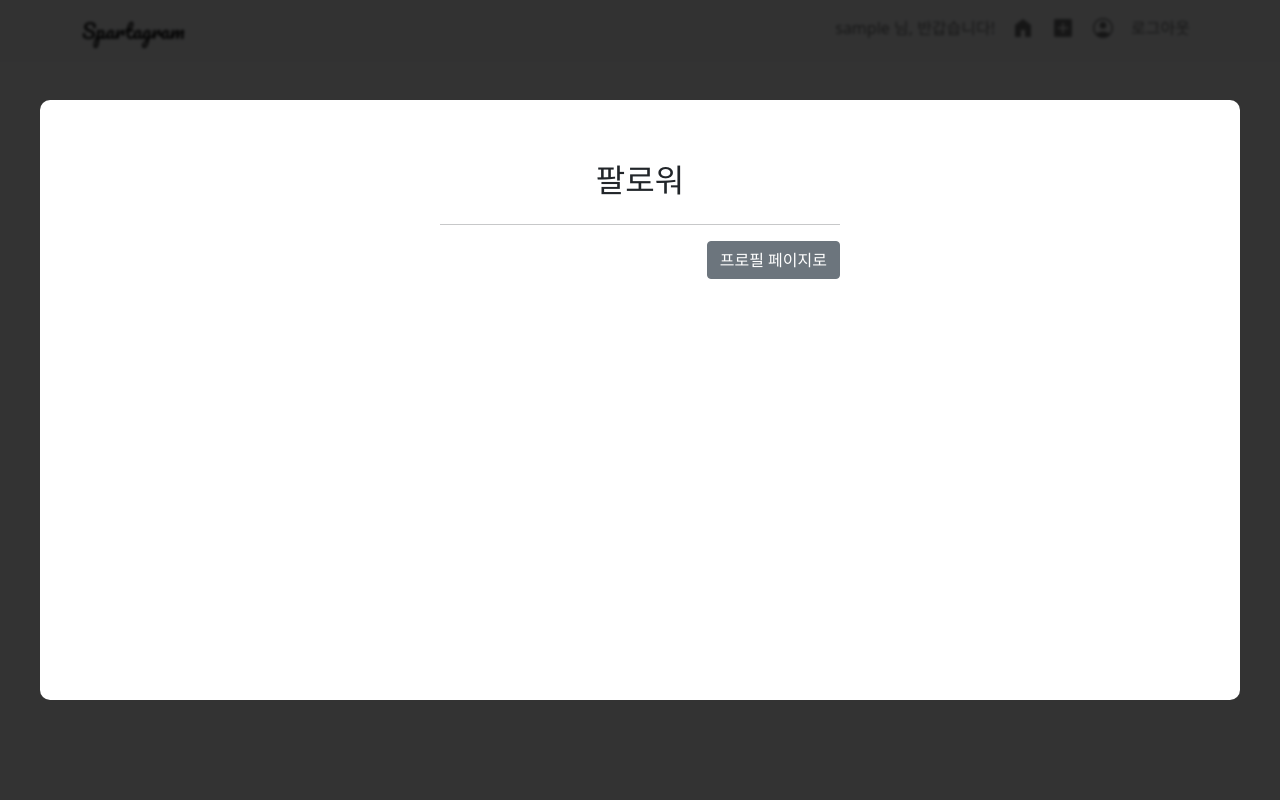
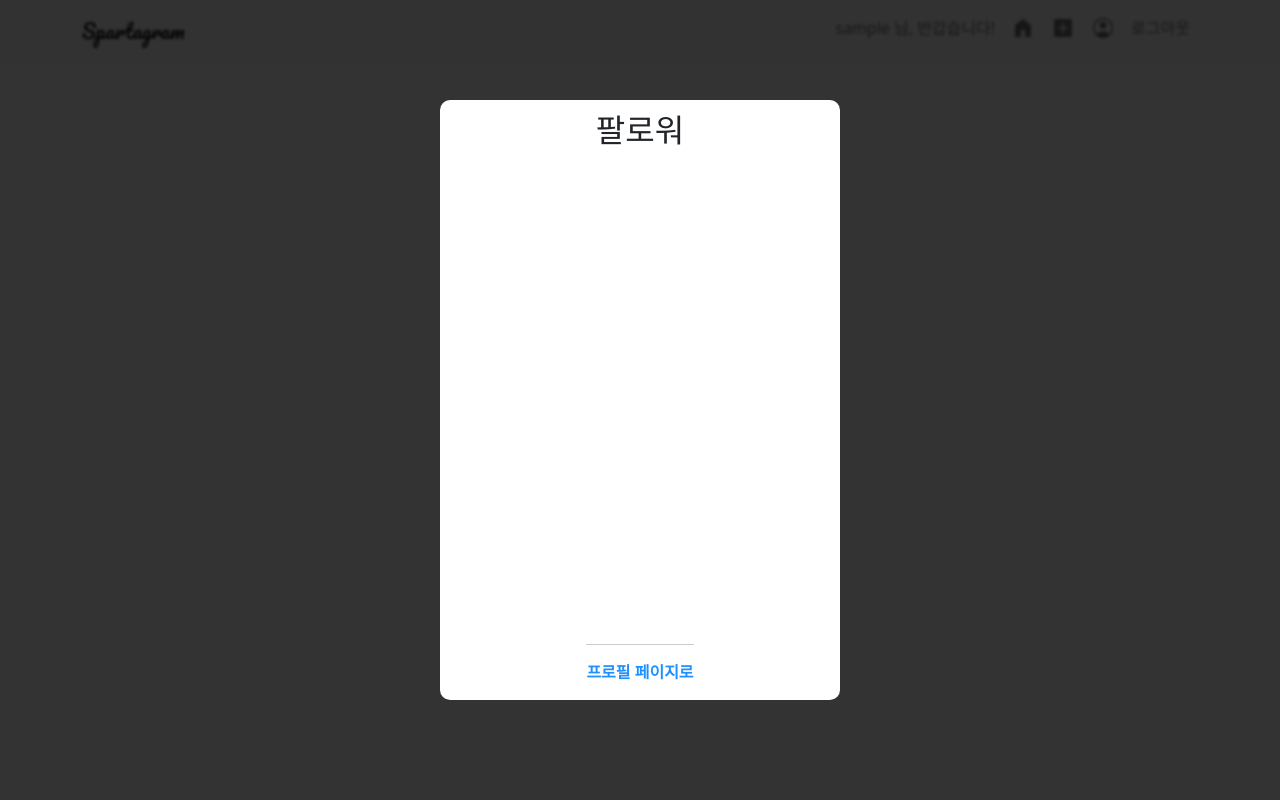
Before and after one commit to jihyun-cho-0/spartagram, a Django app: page /user/profile/followee/1/ in a window 1280 px wide. Run offline with Django 4.2, Linux system fonts and the light colour scheme; the visitor is signed in with stand-in values (Sample User, id 1); data comes from the database, SQL or seed files in the repository; parts of the project's set-up code (start-up, migrations or seed data) failed here and were passed over; some libraries are stand-ins or nearby versions.

Commit message:
팔로우 ui 수정

```diff
--- a/templates/base.html
+++ b/templates/base.html
@@ -44,7 +44,7 @@
     {% block signupcss %}{% endblock signupcss %}
     {% block homecss %}{% endblock homecss %}
     {% block feededitcss %}{% endblock feededitcss %}
-
+    {% block followcss %}{% endblock followcss %}
 
     <!-- 요기에 구글 머티리얼 아이콘 -->
     <link
--- a/templates/user/followee_list.html
+++ b/templates/user/followee_list.html
@@ -1,38 +1,151 @@
 {% extends 'base.html' %}
 
 {% block title %}
-    팔로워
+    팔로잉
 {% endblock %}
+
+{% block followcss %}
+<style>
+    .modal_overlay .modal_window{
+        place-items: center;
+        width: 400px;
+    }
+    main {
+        height: 500px;
+        width: auto;
+        display: grid;
+        grid-template-columns: 1fr;
+        gap: 1rem;
+
+        background: rgb(173, 34, 195);
+        background: linear-gradient(
+            40deg,
+            rgba(173, 34, 195, 1) 0%,
+            rgba(253, 116, 45, 1) 100%
+        );
+    }
+    .modal_window .follow-scroll{
+        height: 80%;
+        width: auto;
+
+        background: linear-gradient(
+            40deg,
+            rgba(173, 34, 195, 1) 0%,
+            rgba(253, 116, 45, 1) 100%);
+
+    }
+
+    .follow-scroll{
+        overflow-y: scroll;
+        -ms-overflow-style: none;
+        scrollbar-width: none;
+        background-color:white;
+        width: 100%;
+        height: 250px
+    }
+    .scroll-form::-webkit-scrollbar {
+        display: none;
+    }
+    .follow-card .follow-body{
+
+        width:80%;
+        margin:10px auto;
+        border-radius : 15px;
+        background-color : white;
+        padding-left:10px
+    }
+
+    .follow-body .profile-pic{
+        flex: 0 0 auto;
+        padding: 0;
+        background: none;
+        width: 40px;
+        height: 40px;
+        margin-right: 10px;
+    }
+    .profile-form{
+
+
+    }
+    .image-form{
+        flex: 1 1 auto;
+        display: flex;
+        align-items: center;
+        gap: 1rem;
+        padding: 1rem;
+
+    }
+    .text-form{
+        align-items: center;
+        padding: 6px;
+        font-size: 10px;
+
+
+    }
+    .text-form .username-form{
+        margin-top:10px;
+        margin-left:10px;
+        font-weight: bold;
+        font-size: 15px;
+    }
+    .text-form .bio-form{
+        margin-top : -10px;
+        margin-left:10px;
+        font-size: 15px;
+    }
+    .page-btn{
+        padding: 1rem 0;
+        text-align: center;
+        font-weight: 600;
+        color: #1e90ff;
+        border-top: 1px solid #ccc;
+        cursor: pointer;
+    }
+
+
+
+</style>
+
+{% endblock followcss %}
+
 {% block content %}
     <div class="modal_overlay">
         <div class="modal_window">
-            <div class="container">
-                <div class="wrap">
-                    <h2 class="title-center"> 팔로워 </h2>
-                    <form class="form-area" method="get" action="/follower_list/">
-                        {% csrf_token %}
-                        <hr>
-                        {% for ul in user_list %}
-                        <div class="card">
-                            <div class="card-body">
-                                <h5 class="card-title">{{ ul.username }}</h5>
-                                <h6 class="card-subtitle mb-2 text-muted">{{ ul.bio }}</h6>
+
+            <div class="follow-title"
+            style=" width:80%;
+                    margin:0px auto 0px auto;
+                    text-align : center;">
+                <h2>팔로워</h2>
+            </div>
+            <hr>
+            <div class="follow-scroll">
+                <form class="form-area" method="get" action="/following_list/">
+                    {% csrf_token %}
+                    {% for ul in user_list %}
+                        <div class="follow-card">
+                            <div class="follow-body">
+                                <div class="row justify-content-start" style="height:70px">
+                                    <div class="col-2 image-form">
+                                        <div class="profile-pic profile-form">
+                                            <img class="profile-pic" src="http://cdn.onlinewebfonts.com/svg/img_329115.png" alt="">
+                                        </div>
+                                    </div>
+                                    <div class="col-10 text-form">
+                                        <h5 class="username-form">{{ ul.username }}</h5>
+                                        <h6 class="bio-form">{{ ul.email }}</h6>
+                                    </div>
+                                </div>
                             </div>
                         </div>
-                        <hr>
+
                     {% endfor %}
-                        {% if error %}
-                            <div class="alert alert-danger" role="alert">
-                                {{ error }}
-                            </div>
-                        {% endif %}
-                        <div style="float: right">
-                            <a href="/user/profile/{{user.id}}" class="btn btn-secondary">프로필 페이지로</a>
-                        </div>
-                    </form>
 
                 </div>
-            </div>
+                <div style="text-align: center; margin:15px">
+                    <a href="/user/profile/{{ now_user.id }}" class="page-btn"class="">프로필 페이지로</a>
+                </div>
+            </form>
         </div>
     </div>
 {% endblock %}
--- a/user/views.py
+++ b/user/views.py
@@ -159,7 +159,7 @@
     user_list = UserModel.objects.all().exclude(username=request.user.username)
     follow = UserModel.objects.filter(follow = user)
 
-    return render(request,'user/followee_list.html',{"user_list":follow})
+    return render(request,'user/followee_list.html',{"user_list":follow ,"now_user":user})
 
 @login_required
 def follow_view(request, id):
@@ -168,7 +168,7 @@
     user_list = UserModel.objects.all().exclude(username=request.user.username)
     followee = UserModel.objects.filter(followee = user)
 
-    return render(request,'user/follow_list.html',{"user_list":followee})
+    return render(request,'user/follow_list.html',{"user_list":followee,"now_user":user})
 
 # 프로필 수정시 기존 내용 보여주기
 @login_required
```
Also changed, not shown: templates/user/follow_list.html (+133 -22 lines).
